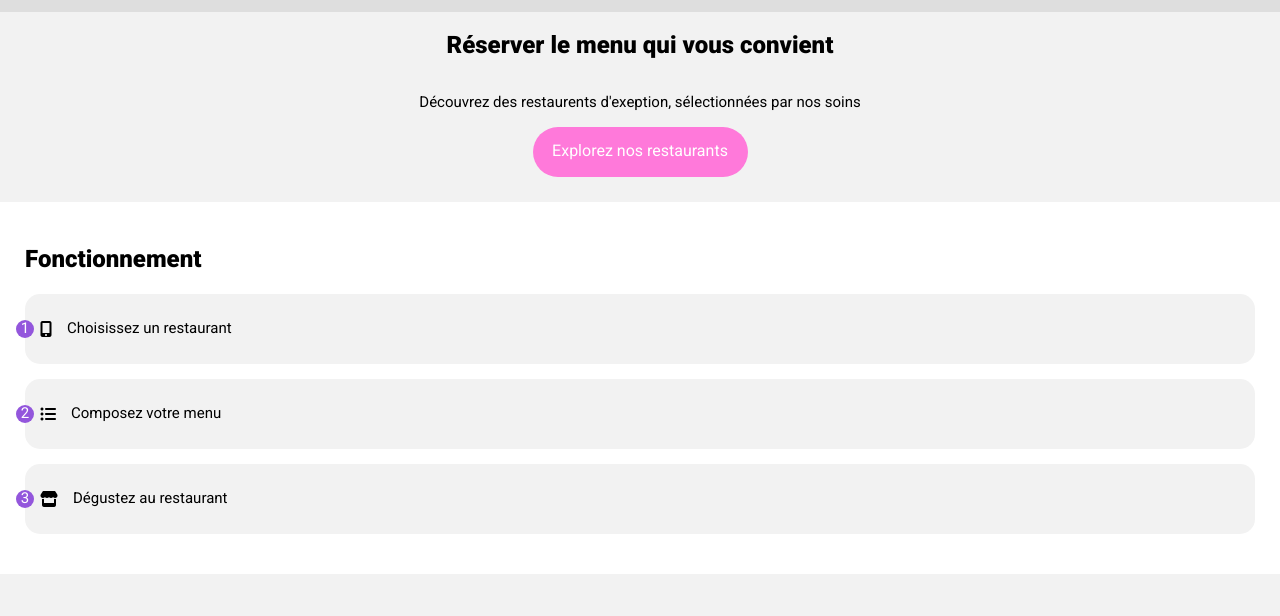
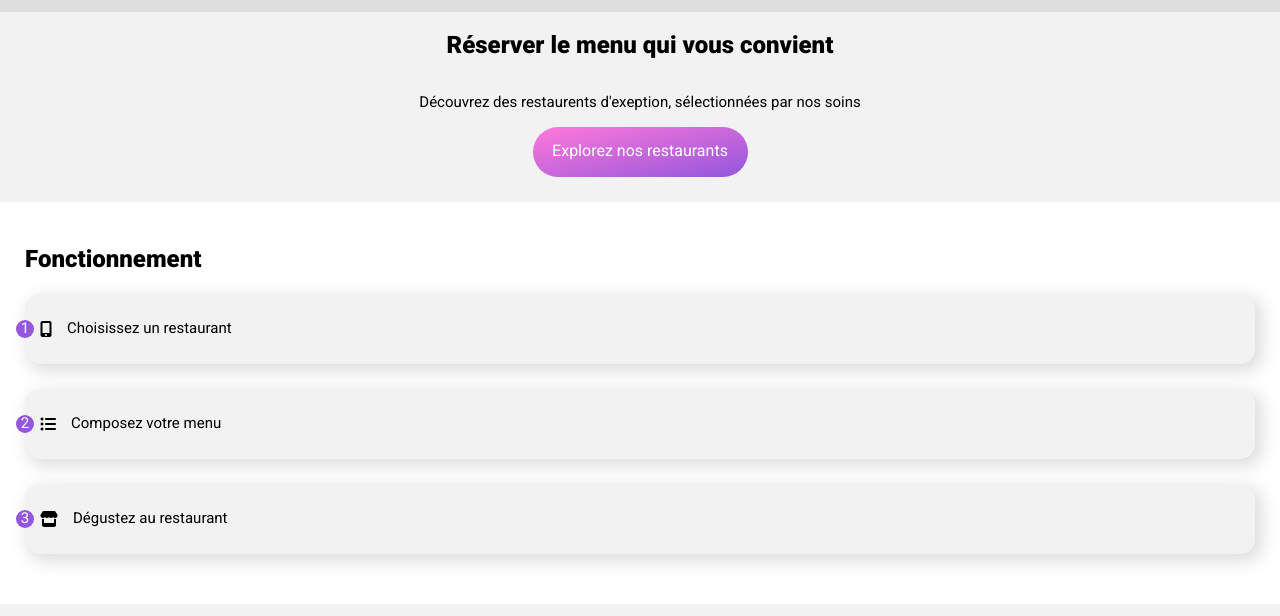
Before and after one commit to fredvonarx/P3, a website: page index.html in a window 1280 px wide. Shown: the part 163-779 px from the top of the page. Drawn offline with Linux system fonts and the light colour scheme; a web font is replaced by a local one.

Commit message:
fix fonctionnement exploer et menu ajout de la box-shadox dans les cartes dans fonctionnement et ajout du dégradé sur les boutons commander dans menu et explorer dans explorer

```diff
--- a/sass/layouts/_explorer.scss
+++ b/sass/layouts/_explorer.scss
@@ -17,6 +17,7 @@
     width: 215px;
     height: 50px;
     @include couleur-fond-et-texte($couleur-fond-secondaire);
+    background: linear-gradient(to bottom right, $couleur-fond-secondaire, $couleur-fond-primaire);
     border-radius: border-radius-complet($hauteur-btn-fonct-mobile);
 }
 
--- a/sass/layouts/_fonctionnement.scss
+++ b/sass/layouts/_fonctionnement.scss
@@ -10,8 +10,9 @@
         flex-direction: row;
         @include couleur-fond-et-texte($couleur-fond-gris-clair);
         align-items: center;
-        margin-bottom: 15px;
+        margin-bottom: 25px;
         border-radius: map-get($map: $border-radius, $key: border-radius-mobile);
+        box-shadow: 5px 5px 15px 3px rgba(100, 100, 100, .2);
         &:hover{
             @include couleur-fond-et-texte($couleur-fond-secondaire);
         }
--- a/sass/layouts/_menu.scss
+++ b/sass/layouts/_menu.scss
@@ -27,6 +27,7 @@
         width: 215px;
         height: 50px;
         @include couleur-fond-et-texte($couleur-fond-secondaire);
+        background: linear-gradient(to bottom right, $couleur-fond-secondaire, $couleur-fond-primaire);
         border-radius: border-radius-complet($hauteur-btn-fonct-mobile);
     }
     .plat a{
```
Also changed, not shown: main.css, 1 other file.
